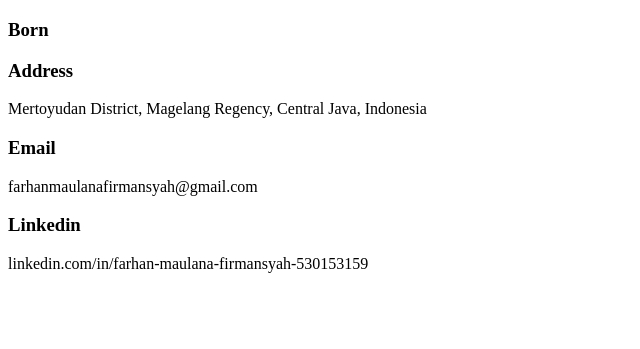
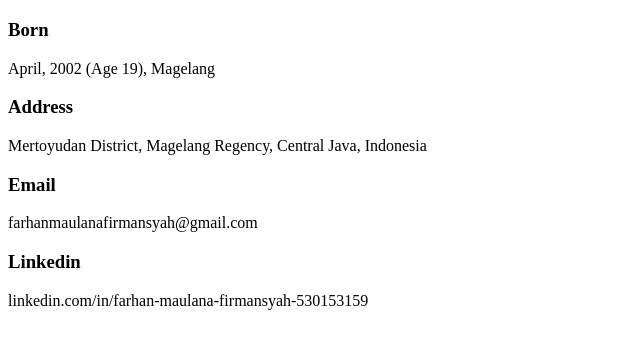
Before and after one commit to FarhanMaulanaF/Curriculum_Vitae, a plain HTML site: page index.html in a window 1280 px wide. Shown: the part 373-722 px from the top of the page, without its empty margins (0-640 px from the left). Drawn offline with Linux system fonts and the light colour scheme.

Commit message:
third commit for cv

```diff
--- a/index.html
+++ b/index.html
@@ -15,7 +15,7 @@
             </div>
             <div class="detail_profil">
                 <h3>Born</h3>
-                <p></p>
+                <p>April, 2002 (Age 19), Magelang</p>
                 <h3>Address</h3>
                 <p>Mertoyudan District, Magelang Regency, Central Java, Indonesia</p>
                 <h3>Email</h3>
```
Also changed, not shown: stylesheet.css (added).
